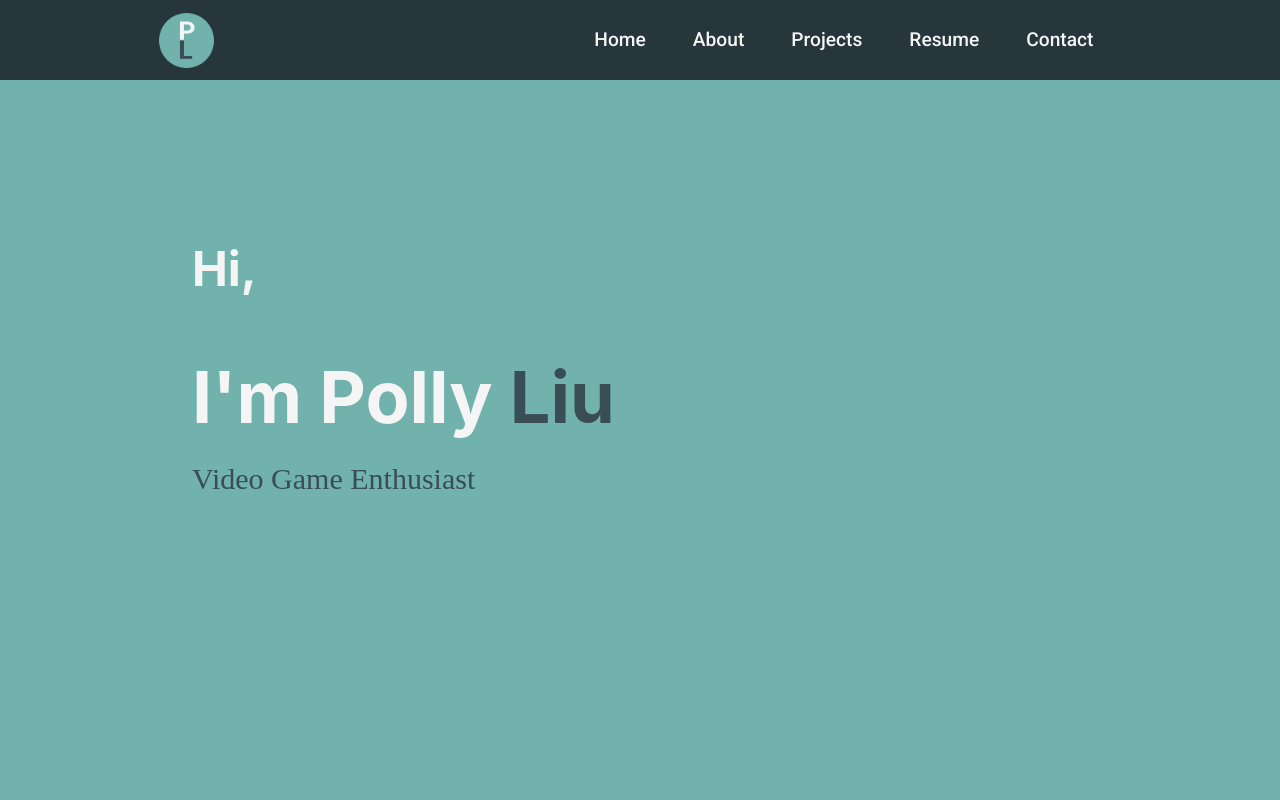
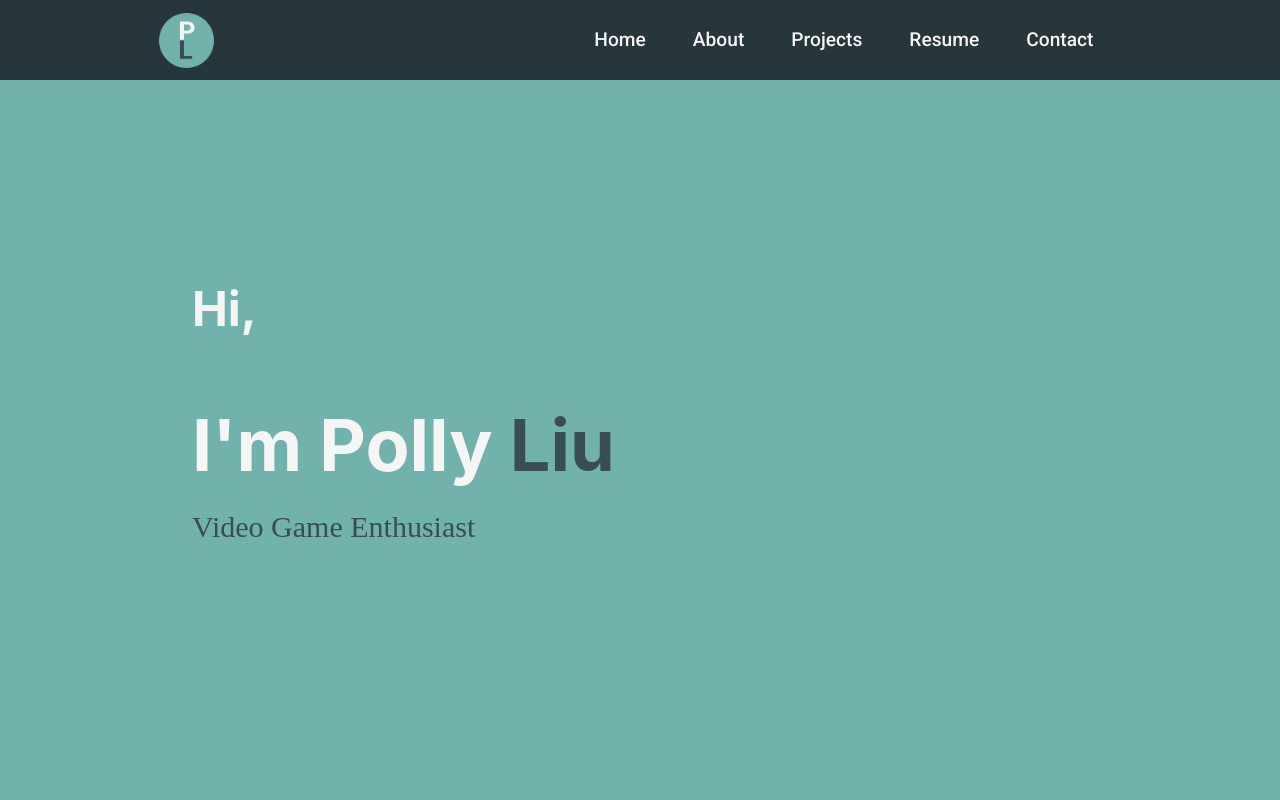
Before and after one commit to pollyliu1/pollyliu1.github.io, a React (Create React App) app: page / in a window 1280 px wide. Shown: the top 800 px of the page. Built offline with nearby package versions, Linux system fonts and the light colour scheme.

Commit message:
Fixed homepage

```diff
--- a/src/pages/Home.css
+++ b/src/pages/Home.css
@@ -1,7 +1,7 @@
 @import "../App.css";
 
 .home-container {
-    padding: 20vh 15vw;
+    padding: 25vh 15vw;
 }
 
 .home {
@@ -10,7 +10,7 @@
 }
 
 .hi-container {
-    margin-bottom: 3.5rem;
+    margin-bottom: 4rem;
 }
 
 .hi {
```
